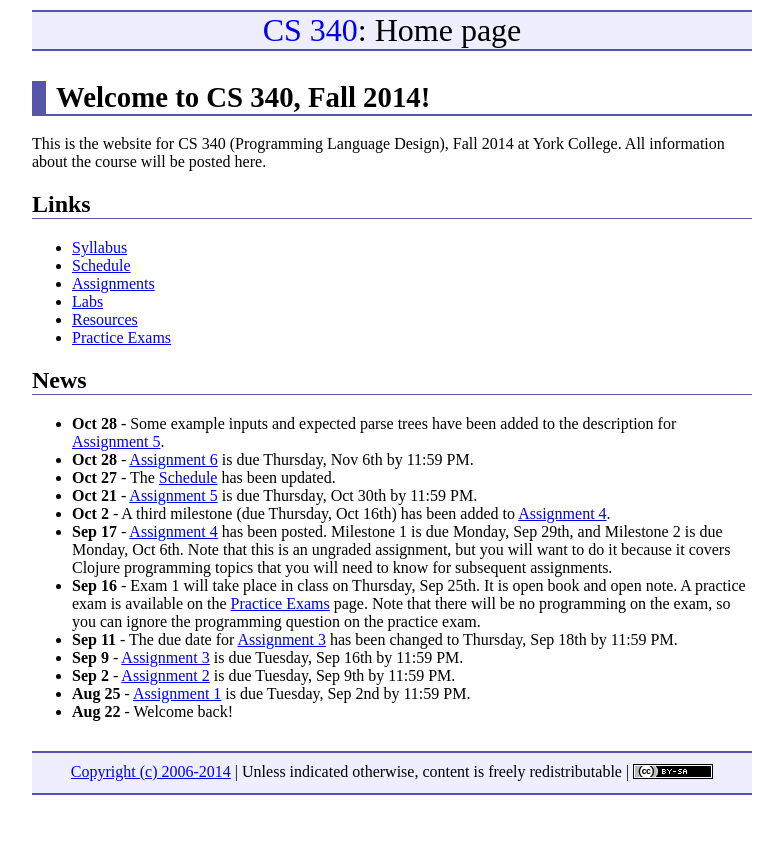
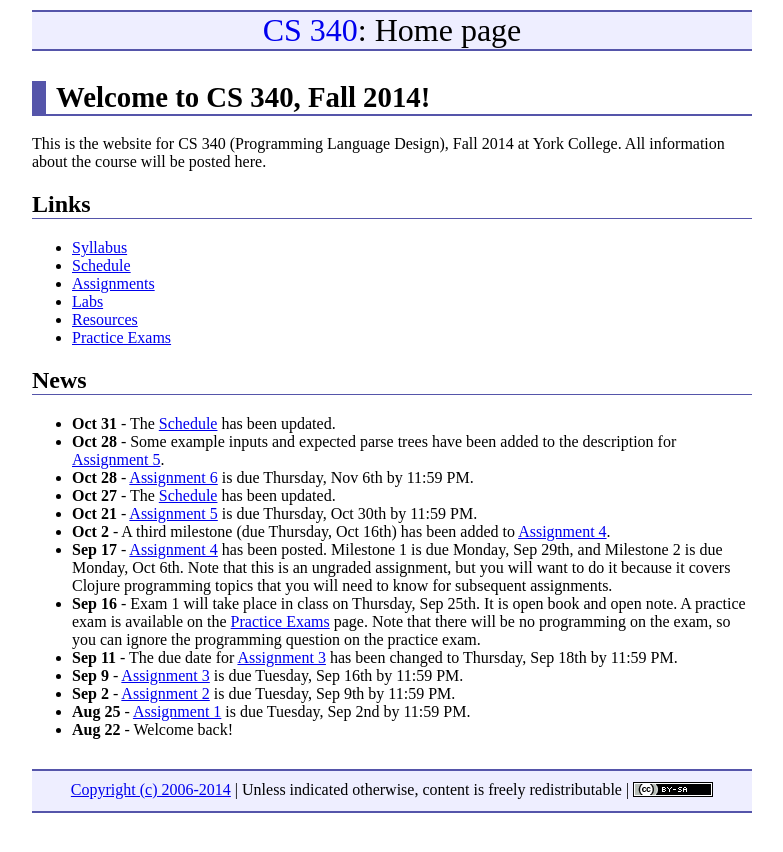
Before and after one commit to ycpcs/cs340-fall2014, a Jekyll site: the page built from index.md, in a window 1280 px wide. Shown: the top 852 px of the page, without its empty margins (248-1031 px from the left). Built offline with Jekyll 4.4.1, drawn with Linux system fonts in a browser that asks for light colours; nearby versions of some CDN libraries; Markdown is read by kramdown in place of the engine named in the settings.

Commit message:
schedule update

```diff
--- a/index.md
+++ b/index.md
@@ -18,6 +18,7 @@ This is the website for CS 340 (Programming Language Design), Fall 2014 at York
 
 ## News
 
+* **Oct 31** - The [Schedule](schedule.html) has been updated.
 * **Oct 28** - Some example inputs and expected parse trees have been added to the description for [Assignment 5](assign/assign05.html).
 * **Oct 28** - [Assignment 6](assign/assign06.html) is due Thursday, Nov 6th by 11:59 PM.
 * **Oct 27** - The [Schedule](schedule.html) has been updated.
```
